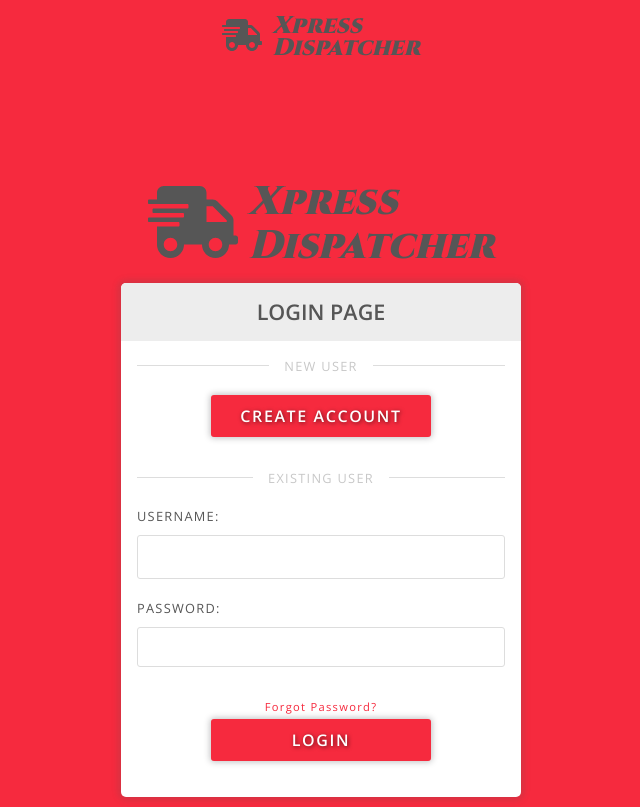
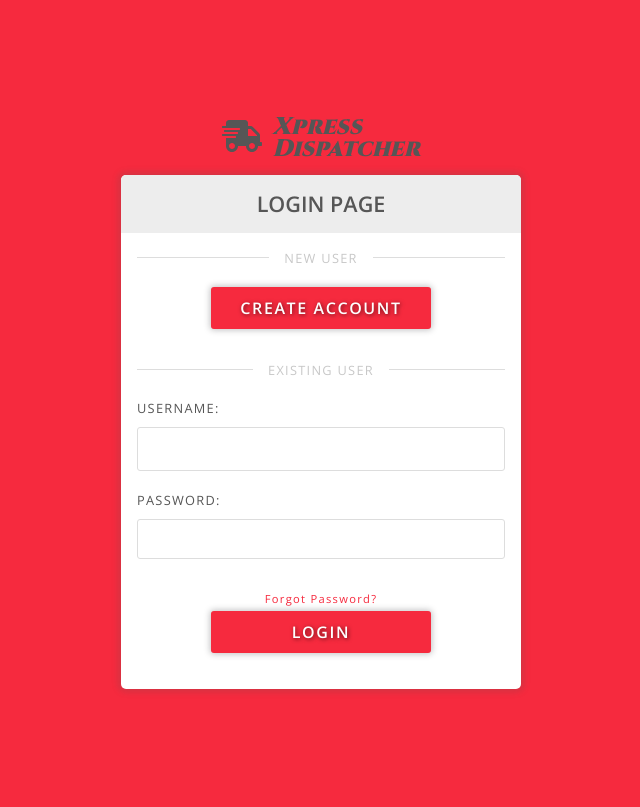
Before and after one commit to romiaujla/xpress-load-board, a React (Create React App) app: page / in a window 1280 px wide. Shown: the whole page, without its empty margins (319-959 px from the left). Built offline with nearby package versions, Linux system fonts and the light colour scheme.

Commit message:
Refactored LoginPage and LoginForm to only have form in it

```diff
--- a/src/Components/LoginForm/LoginForm.css
+++ b/src/Components/LoginForm/LoginForm.css
@@ -1,5 +1,5 @@
-.LoginForm{
-    padding-top: 8%;
+.Header{
+    margin-top: 8%;
 }
 .LoginForm-form{
     display: flex;
@@ -81,30 +81,7 @@
 .LoginForm-form .app-button{
     width: 100%;
 }
-.LoginForm header .logo{
-    display: flex;
-    align-items: center;
-    justify-content: center;
-    text-align: center;
-    color: rgb(86, 86, 86);
-    font-weight: 600;
-    margin-bottom: 20px;
-    font-style: italic;
-    font-family: 'Cinzel', serif;
-}
-.LoginForm .truck-icon{
-    margin-right: 10px;
-    margin-top: 6px;
-    font-size: 2em;
-}
-.LoginForm .xpress,
-.LoginForm .dispatcher{
-    display: block;
-    text-align: left;
-    font-size: 1.5em;
-    margin-bottom: -10px
-}
-.LoginForm .error-message{
+.LoginForm-form .error-message{
     font-weight: 800;
     text-transform: uppercase;
     font-size: 0.7em;
@@ -113,7 +90,7 @@
     padding-top: 3px;
     color: red;
 }
-.LoginForm .forgot-password{
+.LoginForm-form .forgot-password{
     text-decoration: none;
     color: rgb(246, 42, 62);
     font-size: 0.7em;
@@ -121,11 +98,11 @@
     margin-bottom: 5px;
     cursor: pointer;
 }
-.LoginForm .forgot-password:hover,
-.LoginForm .forgot-password:focus{
+.LoginForm-form .forgot-password:hover,
+.LoginForm-form .forgot-password:focus{
     text-decoration: underline;
 }
-.LoginForm .submit-button-div .app-button{
+.LoginForm-form .submit-button-div .app-button{
     margin-bottom: 20px;
 }
 
@@ -137,11 +114,11 @@
     .LoginForm-form .app-button{
         width: 60%;
     }
-    .LoginForm .truck-icon{
+    .LoginForm-form .truck-icon{
         font-size: 4.5em;
     }
-    .LoginForm .xpress,
-    .LoginForm .dispatcher{
+    .LoginForm-form .xpress,
+    .LoginForm-form .dispatcher{
         font-size: 2.5em;
     }
 }
--- a/src/Components/LoginForm/LoginForm.js
+++ b/src/Components/LoginForm/LoginForm.js
@@ -1,9 +1,6 @@
 import React, { Component } from 'react';
 import './LoginForm.css';
 import { Link } from 'react-router-dom';
-import { FontAwesomeIcon } from '@fortawesome/react-fontawesome';
-
-
 
 class LoginForm extends Component {
     constructor(props) {
@@ -13,16 +10,8 @@ class LoginForm extends Component {
     render() {
 
         return (
-            <section className='LoginForm'>
-                <header>
-                    <div className='logo'>
-                        <FontAwesomeIcon icon='shipping-fast' className='truck-icon' />
-                        <div className='app-title'>
-                            <span className='xpress'>Xpress</span>
-                            <span className='dispatcher'>Dispatcher</span>
-                        </div>
-                    </div>
-                </header>
+
+
             <form className='LoginForm-form'>
                 <fieldset>
                     <legend>
@@ -84,7 +73,6 @@ class LoginForm extends Component {
                     </div>
                 </fieldset>
             </form>
-            </section>
         );
     }
 }
```
Also changed, not shown: src/Routes/LoginPage/LoginPage.js (added, +13 -0 lines). Lines whose indentation alone changed are shown as unchanged.
